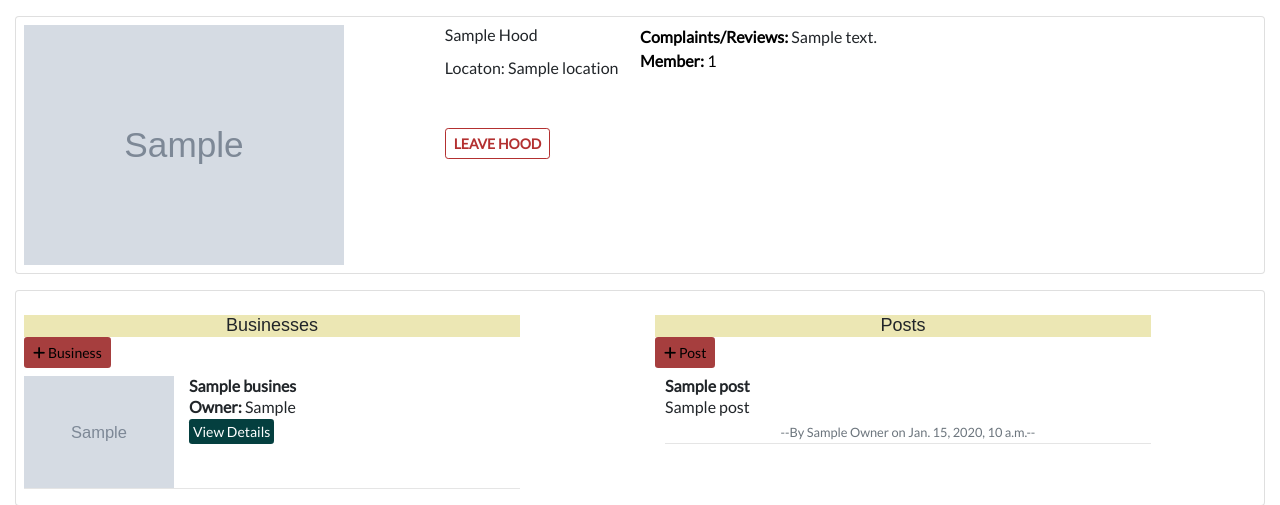
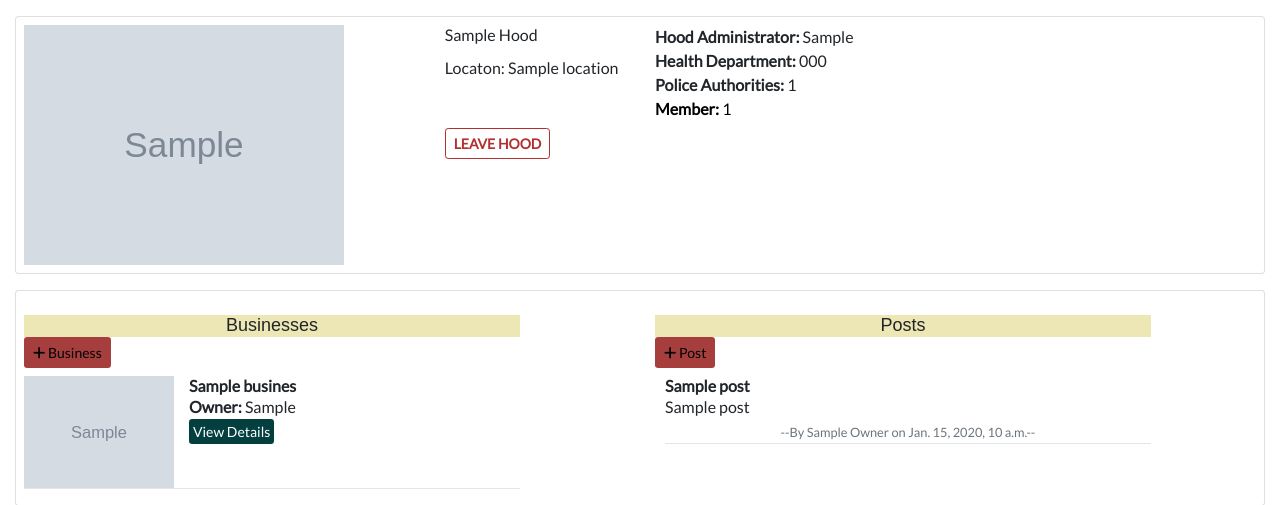
Before and after one commit to Wambui-123/NeighbourHood, a Django app: template neighbour/templates/all-neighbour/user_hood.html in a window 1280 px wide. Shown: the part 46-551 px from the top of the page. Run offline with Django 3.2, Linux system fonts and the light colour scheme; tables that the repository leaves empty hold one stand-in row (values such as "Sample post"); the template is opened without the code that fills it: values that come from a table or form of the project are taken from there, most other values are stand-ins (such as "Sample title", 1, 10 or a date in 2020); grey boxes marked "Sample" are stand-in pictures; some libraries are stand-ins or nearby versions; some web fonts are replaced.

Commit message:
created new models

```diff
--- a/neighbour/templates/all-neighbour/user_hood.html
+++ b/neighbour/templates/all-neighbour/user_hood.html
@@ -22,8 +22,10 @@
                         </p>
                        {%endif%}
                 </div>
-                <div>
-                    <p><span class="font-weight-bold black">Complaints/Reviews:</span>  {{hood.description}}</p>
+                <div class="col-md-3">
+                    <p><span class="font-weight-bold">Hood Administrator:</span>  {{hood.area_administrator}}</p>
+                    <p><span class="font-weight-bold">Health Department:</span>  {{hood.health_tell}}</p>
+                    <p><span class="font-weight-bold">Police Authorities:</span>  {{hood.police_number}}</p>
                     <p><a href="#members" class="black"><span class="font-weight-bold">Member{{hood.members.count|pluralize}}:</span>  {{hood.members.count}}</a></p>
                 </div>
             </div>
```
Also changed, not shown: neighbour/migrations/0026_auto_20220619_1729.py (added).
